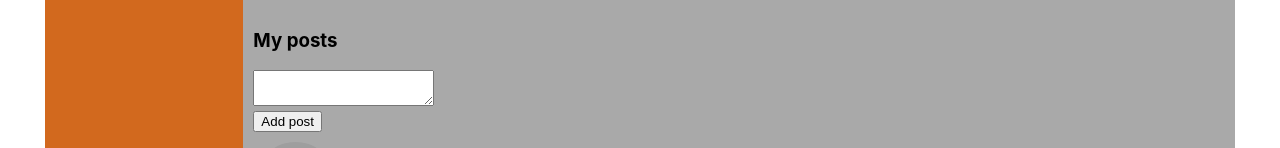
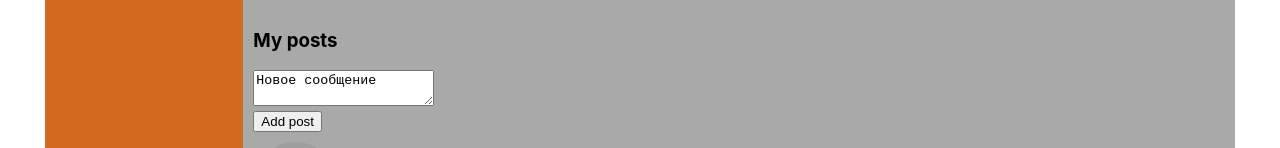
Before and after one commit to MaksimLuzhynski/NewSocialNetworkTS, a React (Create React App) app: page /profile in a window 1280 px wide. Shown: the part 804-952 px from the top of the page. Built offline with nearby package versions, Linux system fonts and the light colour scheme; grey boxes are pictures that could not be loaded.

Commit message:
34 (FLUX)

```diff
--- a/src/App.tsx
+++ b/src/App.tsx
@@ -14,7 +14,9 @@ type AppPropsType = {
   posts: Array<PostsType>
   dialogs: Array<DialogsType>
   messages: Array<MessagesType>
-  AddNewPost: (text: string) => void
+  AddNewPost: () => void
+  newPostText: string
+  UpdateNewPostText: (newText: string) => void
 }
 
 function App(props: AppPropsType) {
@@ -24,8 +26,20 @@ function App(props: AppPropsType) {
         <Header />
         <Navbar />
         <div className="app-wrapper-content">
-          <Route path='/profile' render={() => <Profile posts={props.posts} AddNewPost={props.AddNewPost} />}></Route>
-          <Route path='/dialogs' render={() => <Dialogs dialogs={props.dialogs} MessageData={props.messages} />}></Route>
+          <Route path='/profile' render={() =>
+            <Profile
+              posts={props.posts}
+              AddNewPost={props.AddNewPost}
+              newPostText={props.newPostText}
+              UpdateNewPostText={props.UpdateNewPostText}
+            />}>
+          </Route>
+          <Route path='/dialogs' render={() =>
+            <Dialogs
+              dialogs={props.dialogs}
+              MessageData={props.messages}
+            />}>
+          </Route>
           <Route path='/news' render={() => <News />}></Route>
           <Route path='/music' render={() => <Music />}></Route>
           <Route path='/settings' render={() => <Settings />}></Route>
--- a/src/components/Profile/MyPosts/MyPosts.tsx
+++ b/src/components/Profile/MyPosts/MyPosts.tsx
@@ -5,7 +5,9 @@ import { Post } from './Post/Post';
 
 type MyPostsPropsType = {
     posts: Array<PostsType>
-    AddNewPost:any
+    AddNewPost: () => void
+    newPostText:string
+    UpdateNewPostText: (newText: string) => void
 }
 
 export function MyPosts(props: MyPostsPropsType) {
@@ -16,9 +18,14 @@ export function MyPosts(props: MyPostsPropsType) {
 
     let addPost = () => {
         if (newPostElement.current) {
+            props.AddNewPost();
+        }
+    }
+
+    let onPostChange=()=>{
+        if (newPostElement.current) {
             let text = newPostElement.current.value;
-            props.AddNewPost(text);
-            newPostElement.current.value="";
+            props.UpdateNewPostText(text);
         }
     }
 
@@ -27,7 +34,7 @@ export function MyPosts(props: MyPostsPropsType) {
             <h3>My posts</h3>
             <div>
                 <div>
-                    <textarea ref={newPostElement}></textarea>
+                    <textarea onChange={onPostChange} ref={newPostElement} value={props.newPostText}/>
                 </div>
                 <div>
                     <button onClick={addPost}>Add post</button>
--- a/src/components/Profile/Profile.tsx
+++ b/src/components/Profile/Profile.tsx
@@ -6,7 +6,9 @@ import { ProfileInfo } from './ProfileInfo/ProfileInfo';
 
 type ProfilePropsType={
     posts:Array<PostsType>
-    AddNewPost:any
+    AddNewPost: () => void
+    newPostText:string
+    UpdateNewPostText: (newText: string) => void
 }
 
 export function Profile(props:ProfilePropsType) {
@@ -16,6 +18,8 @@ export function Profile(props:ProfilePropsType) {
             <MyPosts
              posts={props.posts}
              AddNewPost={props.AddNewPost}
+             newPostText={props.newPostText}
+             UpdateNewPostText={props.UpdateNewPostText}
              />
         </div>
     )
--- a/src/redux/state.tsx
+++ b/src/redux/state.tsx
@@ -15,6 +15,7 @@ export type MessagesType = {
 }
 export type ProfilePageType = {
     posts: Array<PostsType>
+    newPostText: string
 }
 export type MessagePageType = {
     dialogs: Array<DialogsType>
@@ -35,6 +36,7 @@ export const state: StateType = {
             { id: 2, message: "Hellow", likeCounter: 3 },
             { id: 3, message: "Yo!!!", likeCounter: 37 },
         ],
+        newPostText: "Новое сообщение",
     },
 
     messagesPage: {
@@ -55,12 +57,18 @@ export const state: StateType = {
     }
 }
 
-export let AddNewPost = (text: string) => {
+export let AddNewPost = () => {
     const newPost: PostsType = {
         id: 5,
-        message: text,
+        message: state.profilePage.newPostText,
         likeCounter: 0,
     }
     state.profilePage.posts.push(newPost);
+    state.profilePage.newPostText="";
     rerenderIntireTree(state);
 }
+
+export let UpdateNewPostText = (newText: string) => {
+    state.profilePage.newPostText = newText;
+    rerenderIntireTree(state);
+}
--- a/src/render.jsx
+++ b/src/render.jsx
@@ -3,6 +3,7 @@ import ReactDOM from 'react-dom';
 import './index.css';
 import App from './App';
 import { AddNewPost} from './redux/state'
+import { UpdateNewPostText} from './redux/state'
 
 export let rerenderIntireTree = (state) => {
 
@@ -10,9 +11,11 @@ export let rerenderIntireTree = (state) => {
     <React.StrictMode>
       <App
         posts={state.profilePage.posts}
+        newPostText={state.profilePage.newPostText}
         dialogs={state.messagesPage.dialogs}
         messages={state.messagesPage.messages}
         AddNewPost={AddNewPost}
+        UpdateNewPostText={UpdateNewPostText}
       />
     </React.StrictMode>,
     document.getElementById('root')
```
